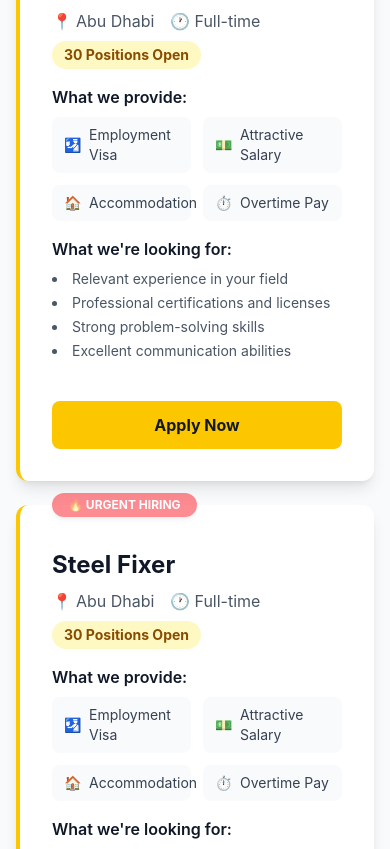
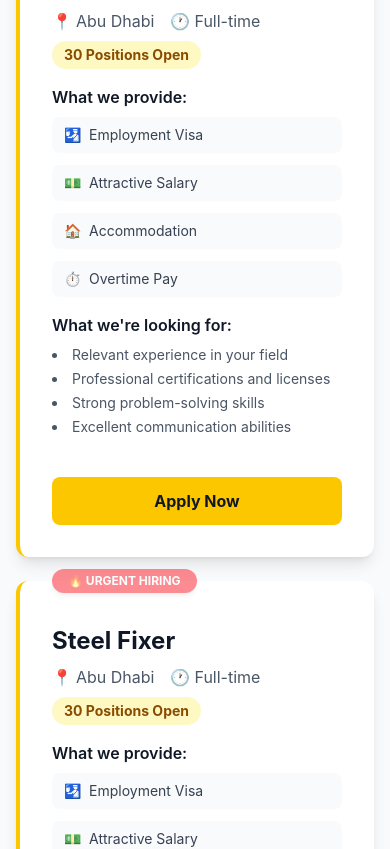
Before and after one commit to faheem35/Moonway, a React (Vite) app: page /careers in a window 390 px wide. Shown: the part 1967-2816 px from the top of the page. Built offline with nearby package versions, Linux system fonts and the light colour scheme.

Commit message:
Fourteenth Commit

```diff
--- a/src/pages/Careers.jsx
+++ b/src/pages/Careers.jsx
@@ -1,4 +1,3 @@
-
 import { jobOpenings } from '../data'
 
 export default function Careers() {
@@ -94,7 +93,7 @@ export default function Careers() {
                       {/* What Company Provides */}
                       <div className="mb-4">
                         <h4 className="font-semibold text-gray-900 mb-2">What we provide:</h4>
-                        <div className="grid grid-cols-2 sm:grid-cols-4 gap-3">
+                        <div className="grid grid-cols-1 sm:grid-cols-2 md:grid-cols-4 gap-3">
                           {[
                             { icon: '🛂', label: 'Employment Visa' },
                             { icon: '💵', label: 'Attractive Salary' },
@@ -103,10 +102,10 @@ export default function Careers() {
                           ].map((perk, i) => (
                             <div
                               key={i}
-                              className="flex items-center gap-2 bg-gray-50 rounded-lg px-3 py-2 text-sm text-gray-700"
+                              className="flex items-center gap-2 bg-gray-50 rounded-lg px-3 py-2 text-sm text-gray-700 min-w-0"
                             >
-                              <span>{perk.icon}</span>
-                              <span>{perk.label}</span>
+                              <span className="shrink-0">{perk.icon}</span>
+                              <span className="break-words leading-snug">{perk.label}</span>
                             </div>
                           ))}
                         </div>
```
